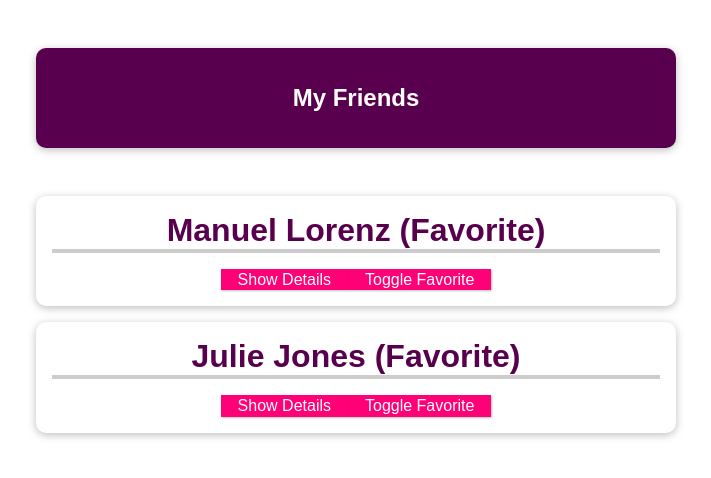
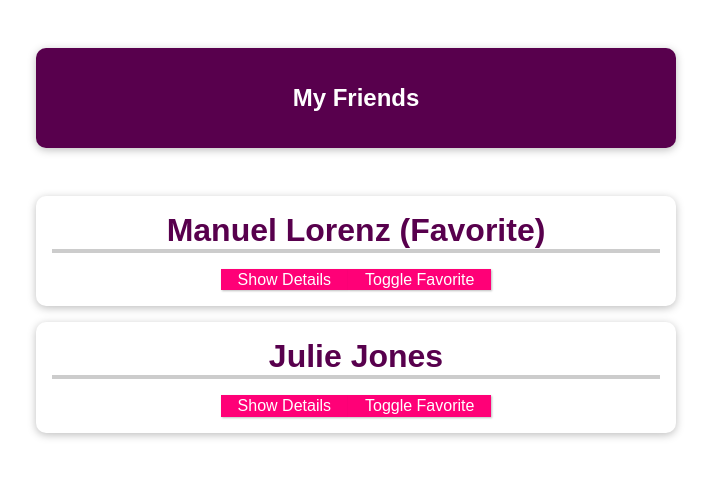
Before and after one commit to devR2001/vue-basics, a Vue app in the folder udemy-first-app/: page / in a window 1280 px wide. Shown: the top 478 px of the page, without its empty margins (284-995 px from the left). Built offline with nearby package versions, Linux system fonts and the light colour scheme.

Commit message:
Emitting Custom Events (Child => Parent Communication)

```diff
--- a/udemy-first-app/src/App.vue
+++ b/udemy-first-app/src/App.vue
@@ -7,10 +7,12 @@
       <friend-contact
         v-for="friend in friends"
         :key="friend.id"
+        :id="friend.id"
         :name="friend.name"
         :phone-number="friend.phone"
         :email-adress="friend.email"
-        :is-favorite="true"
+        :is-favorite="friend.isFavorite"
+        @toggle-favorite="toggleFavoriteStatus"
       ></friend-contact>
     </ul>
   </section>
@@ -26,15 +28,25 @@
           name: "Manuel Lorenz",
           phone: "0123 45678 90",
           email: "manuel@localhost.com",
+          isFavorite: true,
         },
         {
           id: "julie",
           name: "Julie Jones",
           phone: "0987 654421 21",
           email: "julie@localhost.com",
+          isFavorite: false,
         },
       ],
     };
+  },
+  methods: {
+    toggleFavoriteStatus(friendId) {
+      const identifiedFriend = this.friends.find(
+        (friend) => friend.id === friendId
+      );
+      identifiedFriend.isFavorite = !identifiedFriend.isFavorite;
+    },
   },
 };
 </script>
--- a/udemy-first-app/src/components/FriendContact.vue
+++ b/udemy-first-app/src/components/FriendContact.vue
@@ -1,6 +1,6 @@
 <template>
   <li>
-    <h2>{{ name }} {{ friendIsFavorite ? "(Favorite)" : "" }}</h2>
+    <h2>{{ name }} {{ isFavorite ? "(Favorite)" : "" }}</h2>
     <button @click="toggleDetails">
       {{ detailsAreVisible ? "Hide" : "Show" }} Details
     </button>
@@ -22,6 +22,10 @@
 export default {
   // props: ["name", "phoneNumber", "emailAddress", "isFavorite"],
   props: {
+    id: {
+      type: String,
+      required: true,
+    },
     name: {
       type: String,
       required: true,
@@ -46,7 +50,6 @@
   data() {
     return {
       detailsAreVisible: false,
-      friendIsFavorite: this.isFavorite,
     };
   },
   methods: {
@@ -54,7 +57,7 @@
       this.detailsAreVisible = !this.detailsAreVisible;
     },
     toggleFavorite() {
-      this.friendIsFavorite = !this.friendIsFavorite;
+      this.$emit("toggle-favorite", this.id);
     },
   },
 };
```
